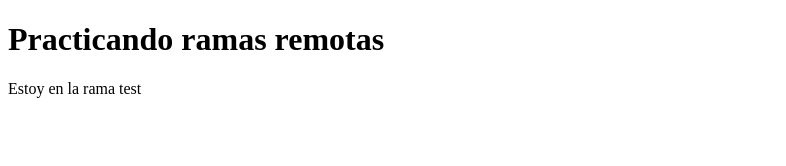
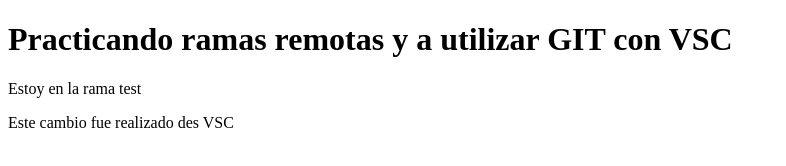
Before and after one commit to nelsonurbaneja/git-desde-cero, a plain HTML site: page index.html in a window 1280 px wide. Shown: the whole page, without its empty margins (0-786 px from the left). Drawn offline with Linux system fonts and the light colour scheme.

Commit message:
Primer commit desde VSC

```diff
--- a/index.html
+++ b/index.html
@@ -1,14 +1,17 @@
 <!DOCTYPE html>
-<html lang="en">
+<html lang="es">
 <head>
   <meta charset="UTF-8">
   <meta name="viewport" content="width=device-width, initial-scale=1">
-  <title>Practicando ramas remotas</title>
+  <title>Practicando ramas remotas </title>
 </head>
 <body>
-  <h1>Practicando ramas remotas</h1>
+  <h1>Practicando ramas remotas y a utilizar GIT con VSC</h1>
   <section>
     <p>Estoy en la rama test</p>
   </section>
+  <div>
+    <p>Este cambio fue realizado des VSC</p>
+  </div>
 </body>
 </html>
```
